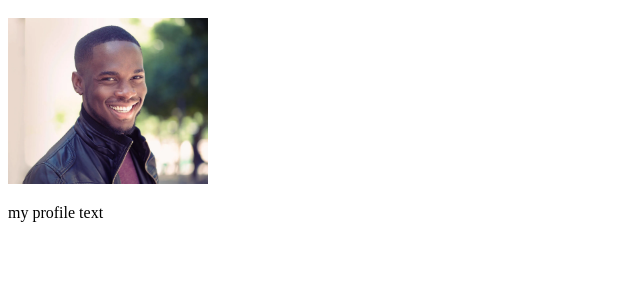
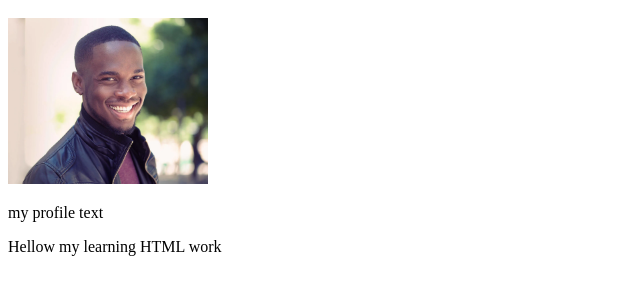
Before and after one commit to MugazaaNetwork/first-project, a plain HTML site: page Index.html in a window 1280 px wide. Shown: the part 120-414 px from the top of the page, without its empty margins (0-640 px from the left). Drawn offline with Linux system fonts and the light colour scheme.

Commit message:
add new comments commit

```diff
--- a/Index.html
+++ b/Index.html
@@ -10,5 +10,6 @@
      <h1>Murali</h1>
      <img width="200px" src="profile.jpg" alt="">
      <p>my profile text</p>
+     <P>Hellow my learning HTML work</P>
 </body>
 </html>
```
